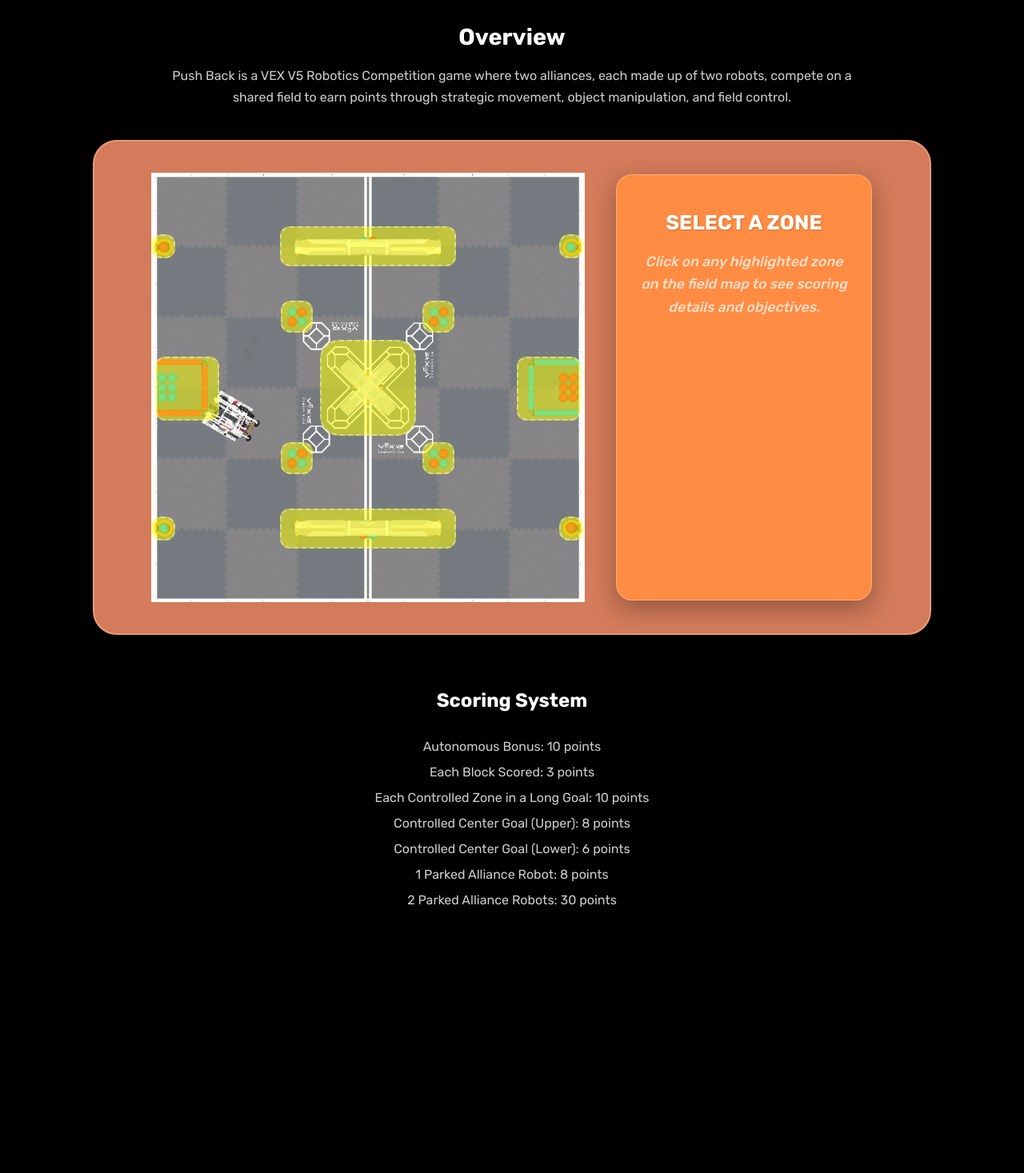
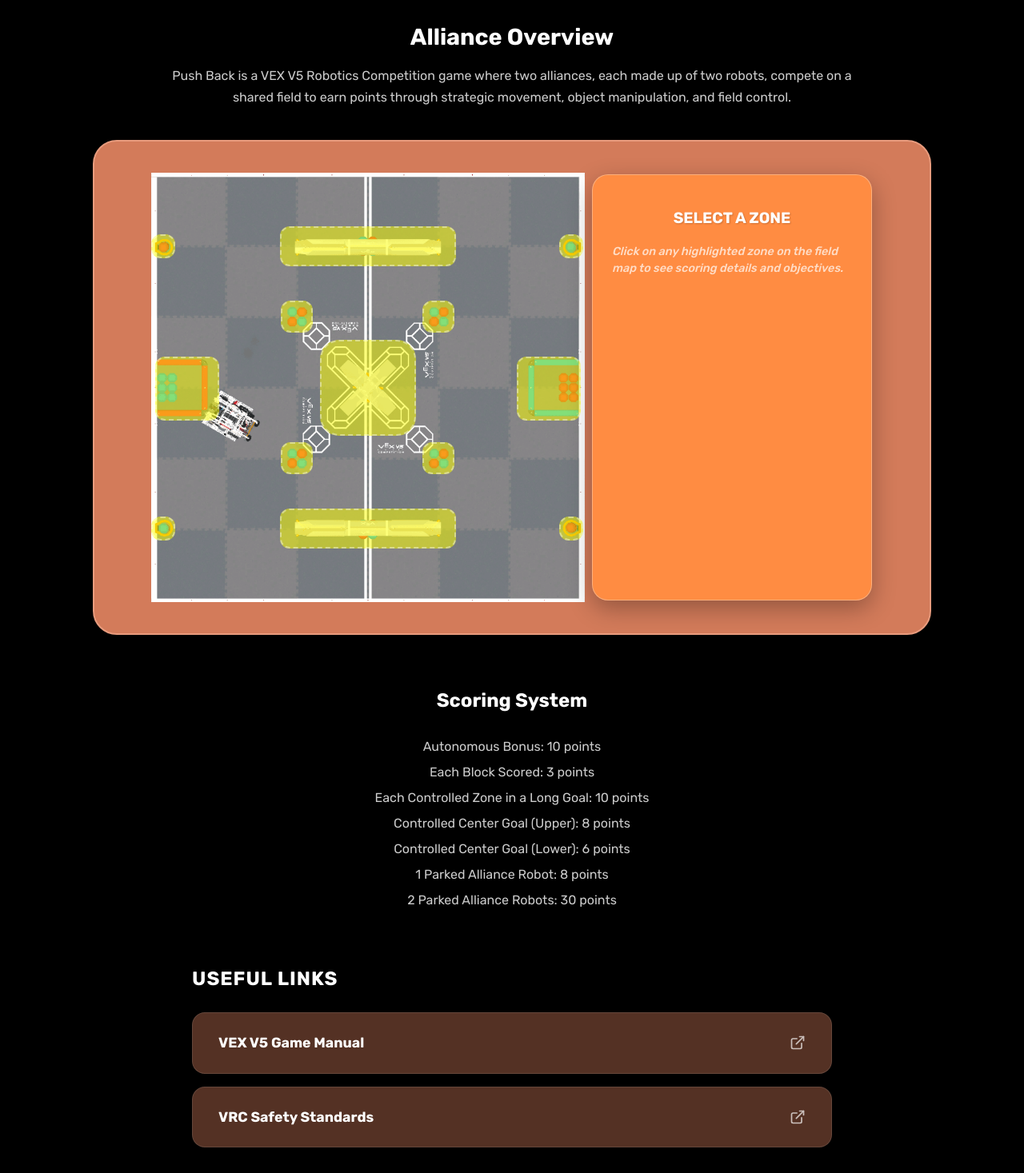
Before and after one commit to codersushi/beyond-the-bot, a Next.js app: page /gameoverview in a window 1280 px wide. Shown: the part 137-1604 px from the top of the page at 80% size. Before the commit the page ends 1351 px from the top, so only its background shows below. Built offline with nearby package versions, Linux system fonts and the light colour scheme.

Commit message:
Finished Interactive Field Element Explanation Tool

```diff
--- a/app/gameoverview/page.tsx
+++ b/app/gameoverview/page.tsx
@@ -1,6 +1,8 @@
 'use client';
 import { Rubik } from "next/font/google";
 import { useState } from "react";
+// High-quality vector icons for info and external links
+import { Info, ExternalLink } from "lucide-react";
 
 const rubik = Rubik({ subsets: ['latin'], style: ['italic', 'normal'] });
 
@@ -12,91 +14,148 @@
   y: string;   // Percentage from top
   w: string;   // Width of hitbox
   h: string;   // Height of hitbox
+  links: { title: string; url: string }[]; // Array to support multiple links
 };
 
 export default function GameOverview() {
   const [selected, setSelected] = useState<FieldObject | null>(null);
 
-  // CONFIGURATION ARRAY: Descriptions expanded and Loader text replaced as requested
   const objects: FieldObject[] = [
     {
       id: "center-goal",
       title: "Center Goal",
-      description: "The primary scoring structure of the field. Robots can earn significant points by placing blocks into the multiple tiers. Higher levels grant exponentially more points but require high-level precision and lift stability to reach successfully.",
-      x: "31.6%", y: "50%", w: "120px", h: "120px"
+      description: "The center goals are field elements located in the middle of the field, consisting of an upper center goal and a lower center goal. Robots can score red and blue blocks into either goal, and a team controls a goal by having more of their alliance colored blocks inside it. Controlling a goal awards an 8-point bonus, which can often swing a match’s score.",
+      x: "31.6%", y: "50%", w: "120px", h: "120px",
+      links: [
+        { title: "Center Goal Rules Q&A: 2782", url: "https://www.robotevents.com/V5RC/2025-2026/QA/2782" },
+        { title: "Center Goal Rules Q&A: 2737", url: "https://www.robotevents.com/V5RC/2025-2026/QA/2737" }
+      ]
     },
     {
       id: "long-goal-left",
       title: "Long Goal (Left)",
-      description: "A critical side scoring zone located on the left flank. Alliances that successfully control and saturate these zones with blocks can secure a massive 10-point bonus, often becoming the tie-breaker in high-level matches.",
-      x: "31.6%", y: "18%", w: "220px", h: "50px"
+      description: "The long goal is a field element where robots can score red and blue blocks during the match. It provides a consistent scoring location for quickly placing hoarded blocks for points. A control zone located between both long goals can hold up to four blocks. A team gains control by having more of their alliance colored blocks inside it, earning a 10-point bonus.",
+      x: "31.6%", y: "18%", w: "220px", h: "50px",
+      links: [
+        { title: "Long Goal Rules Q&A: 3115", url: "https://www.robotevents.com/V5RC/2025-2026/QA/3115" },
+        { title: "Long Goal Rules Q&A: 2789", url: "https://www.robotevents.com/V5RC/2025-2026/QA/2789" }
+      ]
     },
     {
       id: "long-goal-right",
       title: "Long Goal (Right)",
-      description: "The opposite side scoring zone essential for balanced field control. Strategy often involves splitting alliance duties to ensure this goal remains contested or secured against opposing robot interference.",
-      x: "31.6%", y: "82%", w: "220px", h: "50px"
+      description: "The long goal is a field element where robots can score red and blue blocks during the match. It provides a consistent scoring location for quickly placing hoarded blocks for points. A control zone located between both long goals can hold up to four blocks. A team gains control by having more of their alliance colored blocks inside it, earning a 10-point bonus.",
+      x: "31.6%", y: "82%", w: "220px", h: "50px",
+      links: [
+        { title: "Long Goal Rules Q&A: 3115", url: "https://www.robotevents.com/V5RC/2025-2026/QA/3115" },
+        { title: "Long Goal Rules Q&A: 2789", url: "https://www.robotevents.com/V5RC/2025-2026/QA/2789" }
+      ]
     },
     {
       id: "blue-park-zone",
       title: "Blue Park Zone",
-      description: "A dedicated endgame structure for the Blue Alliance. Robots must navigate to and remain on this platform at the end of the match. Successful parking yields 8 points for one robot or a game-changing 30 points if both alliance robots park.",
-      x: "54.7%", y: "50.2%", w: "80px", h: "80px"
+      description: "This is a Blue Alliance Parking Zone.\n\nThe parking zone is a designated area on the field where robots must be fully or partially inside of at the end of the match for points. Parking one robot earns 8 points, while parking two robots earns 30 points.",
+      x: "54.7%", y: "50.2%", w: "80px", h: "80px",
+      links: [
+        { title: "Parking Rules Q&A: 3000", url: "https://www.robotevents.com/it/V5RC/2025-2026/QA/3000" },
+        { title: "Parking Rules Q&A: 2772", url: "https://www.robotevents.com/V5RC/2025-2026/QA/2772" }
+      ]
     },
     {
       id: "red-park-zone",
       title: "Red Park Zone",
-      description: "A dedicated endgame structure for the Red Alliance. Much like the blue equivalent, this zone requires precise drive-train control to mount the platform under pressure, rewarding alliances with up to 30 points for a double-park.",
-      x: "8.6%", y: "50.2%", w: "80px", h: "80px"
+      description: "This is a Red Alliance Parking Zone.\n\nThe parking zone is a designated area on the field where robots must be fully or partially inside of at the end of the match for points. Parking one robot earns 8 points, while parking two robots earns 30 points.",
+      x: "8.6%", y: "50.2%", w: "80px", h: "80px",
+      links: [
+        { title: "Parking Rules Q&A: 3000", url: "https://www.robotevents.com/it/V5RC/2025-2026/QA/3000" },
+        { title: "Parking Rules Q&A: 2772", url: "https://www.robotevents.com/V5RC/2025-2026/QA/2772" }
+      ]
     },
     {
       id: "loader1",
       title: "Loader",
-      description: "The loader is a field element that starts the match holding three red and three blue blocks. During the 1:45 driver-controlled period, the loader may place their alliance-colored blocks into the tubes for robots to collect and score.",
-      x: "5.5%", y: "82%", w: "30px", h: "30px"
+      description: "The loader is a field element that starts the match holding three red and three blue blocks. During the 1:45 driver-controlled period, the loader may place their alliance colored blocks into the tubes for robots to collect and score.",
+      x: "5.5%", y: "82%", w: "30px", h: "30px",
+      links: [
+        { title: "Loader Rules Q&A: 2787", url: "https://www.robotevents.com/V5RC/2025-2026/QA/2787" },
+        { title: "Loader Rules Q&A: 2840", url: "https://www.robotevents.com/V5RC/2025-2026/QA/2840" }
+      ]
     },
     {
       id: "loader2",
       title: "Loader",
-      description: "The loader is a field element that starts the match holding three red and three blue blocks. During the 1:45 driver-controlled period, the loader may place their alliance-colored blocks into the tubes for robots to collect and score.",
-      x: "5.5%", y: "18%", w: "30px", h: "30px"
+      description: "The loader is a field element that starts the match holding three red and three blue blocks. During the 1:45 driver-controlled period, the loader may place their alliance colored blocks into the tubes for robots to collect and score.",
+      x: "5.5%", y: "18%", w: "30px", h: "30px",
+      links: [
+        { title: "Loader Rules Q&A: 2787", url: "https://www.robotevents.com/V5RC/2025-2026/QA/2787" },
+        { title: "Loader Rules Q&A: 2840", url: "https://www.robotevents.com/V5RC/2025-2026/QA/2840" }
+      ]
     },
     {
       id: "loader3",
       title: "Loader",
-      description: "The loader is a field element that starts the match holding three red and three blue blocks. During the 1:45 driver-controlled period, the loader may place their alliance-colored blocks into the tubes for robots to collect and score.",
-      x: "57.6%", y: "18%", w: "30px", h: "30px"
+      description: "The loader is a field element that starts the match holding three red and three blue blocks. During the 1:45 driver-controlled period, the loader may place their alliance colored blocks into the tubes for robots to collect and score.",
+      x: "57.6%", y: "18%", w: "30px", h: "30px",
+      links: [
+        { title: "Loader Rules Q&A: 2787", url: "https://www.robotevents.com/V5RC/2025-2026/QA/2787" },
+        { title: "Loader Rules Q&A: 2840", url: "https://www.robotevents.com/V5RC/2025-2026/QA/2840" }
+      ]
     },
     {
       id: "loader4",
       title: "Loader",
-      description: "The loader is a field element that starts the match holding three red and three blue blocks. During the 1:45 driver-controlled period, the loader may place their alliance-colored blocks into the tubes for robots to collect and score.",
-      x: "57.6%", y: "82%", w: "30px", h: "30px"
+      description: "The loader is a field element that starts the match holding three red and three blue blocks. During the 1:45 driver-controlled period, the loader may place their alliance colored blocks into the tubes for robots to collect and score.",
+      x: "57.6%", y: "82%", w: "30px", h: "30px",
+      links: [
+        { title: "Loader Rules Q&A: 2787", url: "https://www.robotevents.com/V5RC/2025-2026/QA/2787" },
+        { title: "Loader Rules Q&A: 2840", url: "https://www.robotevents.com/V5RC/2025-2026/QA/2840" }
+      ]
     },
     {
       id: "blocks1",
-      title: "Blocks/Octo-Blocks",
-      description: "Pre-staged game elements organized in a specific criss-cross pattern. These 2 blue and 2 red blocks are immediate targets during the Autonomous period to gain an early lead and secure the 10-point bonus.",
-      x: "22.6%", y: "66%", w: "40px", h: "40px"
+      title: "Blocks",
+      description: "Blocks are the primary game objects used for scoring in the match. There are red and blue blocks, representing each alliance. Robots can hoard, transport, and score blocks into field elements such as center goals or long goals to earn points. Choosing when to score and how many to score can quickly shift the score in an alliance’s favor.",
+      x: "22.6%", y: "66%", w: "40px", h: "40px",
+      links: [
+        { title: "Block Rules Q&A: 2923", url: "https://www.robotevents.com/V5RC/2025-2026/QA/2923" },
+        { title: "Block Rules Q&A: 2809", url: "https://www.robotevents.com/V5RC/2025-2026/QA/2809" }
+      ]
     },
     {
       id: "blocks2",
-      title: "Blocks/Octo-Blocks",
-      description: "Initial field blocks ready for manipulation. Mastering the intake of these specific patterns is key for robots to quickly transition from the starting line to the scoring goals without wasting valuable seconds.",
-      x: "22.6%", y: "34%", w: "40px", h: "40px"
+      title: "Blocks",
+      description: "Blocks are the primary game objects used for scoring in the match. There are red and blue blocks, representing each alliance. Robots can hoard, transport, and score blocks into field elements such as center goals or long goals to earn points. Choosing when to score and how many to score can quickly shift the score in an alliance’s favor.",
+      x: "22.6%", y: "34%", w: "40px", h: "40px",
+      links: [
+        { title: "Block Rules Q&A: 2923", url: "https://www.robotevents.com/V5RC/2025-2026/QA/2923" },
+        { title: "Block Rules Q&A: 2809", url: "https://www.robotevents.com/V5RC/2025-2026/QA/2809" }
+      ]
     },
     {
       id: "blocks3",
-      title: "Blocks/Octo-Blocks",
-      description: "Mid-field block clusters. These blocks often become the center of early-game scuffles as both alliances attempt to claim them and deny the opponent easy scoring opportunities.",
-      x: "40.6%", y: "66%", w: "40px", h: "40px"
+      title: "Blocks",
+      description: "Blocks are the primary game objects used for scoring in the match. There are red and blue blocks, representing each alliance. Robots can hoard, transport, and score blocks into field elements such as center goals or long goals to earn points. Choosing when to score and how many to score can quickly shift the score in an alliance’s favor.",
+      x: "40.6%", y: "66%", w: "40px", h: "40px",
+      links: [
+        { title: "Block Rules Q&A: 2923", url: "https://www.robotevents.com/V5RC/2025-2026/QA/2923" },
+        { title: "Block Rules Q&A: 2809", url: "https://www.robotevents.com/V5RC/2025-2026/QA/2809" }
+      ]
     },
     {
       id: "blocks4",
-      title: "Blocks/Octo-Blocks",
-      description: "Strategic block groupings. Efficient robots can sweep these up in a single pass, enabling a rapid scoring cycle that puts immense pressure on the opposing alliance's defensive strategy.",
-      x: "40.6%", y: "34%", w: "40px", h: "40px"
+      title: "Blocks",
+      description: "Blocks are the primary game objects used for scoring in the match. There are red and blue blocks, representing each alliance. Robots can hoard, transport, and score blocks into field elements such as center goals or long goals to earn points. Choosing when to score and how many to score can quickly shift the score in an alliance’s favor.",
+      x: "40.6%", y: "34%", w: "40px", h: "40px",
+      links: [
+        { title: "Block Rules Q&A: 2923", url: "https://www.robotevents.com/V5RC/2025-2026/QA/2923" },
+        { title: "Block Rules Q&A: 2809", url: "https://www.robotevents.com/V5RC/2025-2026/QA/2809" }
+      ]
     }
+  ];
+
+  const generalLinks = [
+    { title: "VEX V5 Game Manual", url: "https://www.vexrobotics.com/v5/competition/vrc-current-game" },
+    { title: "VRC Safety Standards", url: "https://www.roboticseducation.org/documents/2023/06/vrc-safety-policy.pdf/" }
   ];
 
   return (
@@ -110,7 +169,6 @@
         margin: '0 auto',
       }}
     >
-      {/* TITLE */}
       <section style={{ marginBottom: '1.5rem', textAlign: 'center' }}>
         <h2 style={{ fontSize: 'clamp(1.5rem, 5vw, 3rem)', fontWeight: 'bold', marginBottom: '0.5rem' }}>
           GAME ANALYSIS
@@ -120,10 +178,9 @@
         </p>
       </section>
 
-      {/* OVERVIEW SECTION */}
       <section style={{ marginBottom: '2.5rem', textAlign: 'center' }}>
         <h2 style={{ fontSize: '1.8rem', marginBottom: '0.75rem', fontWeight: 'bold' }}>
-          Overview
+          Alliance Overview
         </h2>
         <p style={{ lineHeight: '1.7', color: '#ccc', maxWidth: '850px', margin: '0 auto' }}>
           Push Back is a VEX V5 Robotics Competition game where two alliances, each made up of two robots,
@@ -132,7 +189,6 @@
         </p>
       </section>
 
-      {/* WRAPPER CONTAINER */}
       <div
         style={{
           background: "#d37b5a",
@@ -147,7 +203,6 @@
         }}
       >
         <div style={{ display: "flex", alignItems: "stretch", width: "fit-content" }}>
-          {/* IMAGE CONTAINER */}
           <div style={{ position: "relative", width: "fit-content" }}>
             <img
               src="/field.png"
@@ -162,7 +217,6 @@
               }}
             />
 
-            {/* MAPPING THE HIGHLIGHTS */}
             {objects.map((obj) => (
               <div
                 key={obj.id}
@@ -185,17 +239,16 @@
             ))}
           </div>
 
-          {/* INFORMATION BOX */}
           <div
             style={{
-              width: "320px",
+              width: "350px",
               padding: "2.5rem 1.5rem",
               background: "#ff8c42",
               color: "#ffffff",
               borderRadius: "20px",
               flexShrink: 0,
               alignSelf: "stretch",
-              margin: "9px 0 9px -360px",
+              margin: "9px 0 9px -390px",
               position: "relative",
               zIndex: 20,
               boxShadow: "0 10px 30px rgba(0,0,0,0.3)",
@@ -207,7 +260,7 @@
             }}
           >
             <h2 style={{
-              fontSize: "1.6rem",
+              fontSize: "1.2rem",
               fontWeight: "bold",
               marginBottom: "1rem",
               textShadow: "1px 1px 2px rgba(0,0,0,0.2)",
@@ -216,42 +269,72 @@
               {selected?.title || "SELECT A ZONE"}
             </h2>
 
-            {/* Conditional Rendering: Inner box only appears when a hitbox is selected */}
             {selected ? (
+              <div style={{ display: 'flex', flexDirection: 'column', gap: '1rem' }}>
                 <div style={{
                   border: "1px solid rgba(255, 255, 255, 0.2)",
                   borderRadius: "12px",
-                padding: "1rem",
+                  padding: "1rem 2.2rem 1rem 1rem",
                   background: "rgba(0, 0, 0, 0.05)",
-                position: "relative"
+                  position: "relative",
+                  marginBottom: "0.5rem"
                 }}>
-                {/* Info Icon inside the smaller box */}
                   <div style={{
                     position: "absolute",
                     top: "10px",
                     right: "10px",
-                  fontSize: "1rem",
                     opacity: 0.8
                   }}>
-                  ⓘ
+                    <Info size={18} strokeWidth={2.5} />
                   </div>
-
                   <p style={{
-                  fontSize: "1.05rem",
-                  color: "rgba(255, 255, 255, 0.85)", // Lighter shade of white
-                  lineHeight: "1.6",
-                  fontWeight: "500"
+                    fontSize: "0.9rem",
+                    color: "rgba(255, 255, 255, 0.85)",
+                    lineHeight: "1.5",
+                    fontWeight: "500",
+                    whiteSpace: "pre-wrap",
+                    textAlign: "left"
                   }}>
                     {selected.description}
                   </p>
                 </div>
+
+                <div style={{ display: 'flex', flexDirection: 'column', gap: '0.75rem' }}>
+                  {selected.links.map((link, i) => (
+                    <a
+                      key={i}
+                      href={link.url}
+                      target="_blank"
+                      rel="noopener noreferrer"
+                      style={{
+                        display: 'flex',
+                        alignItems: 'center',
+                        justifyContent: 'space-between',
+                        padding: '0.8rem 1rem',
+                        background: 'rgba(211, 123, 90, 0.6)',
+                        borderRadius: '12px',
+                        textDecoration: 'none',
+                        color: 'white',
+                        border: '1px solid rgba(255, 255, 255, 0.2)',
+                        transition: 'transform 0.2s',
+                      }}
+                    >
+                      <span style={{ fontSize: '0.8rem', fontWeight: 'bold', textAlign: 'left' }}>
+                        {link.title}
+                      </span>
+                      <ExternalLink size={14} opacity={0.7} />
+                    </a>
+                  ))}
+                </div>
+              </div>
             ) : (
               <p style={{
-                fontSize: "1.1rem",
+                fontSize: "0.9rem",
                 color: "rgba(255, 255, 255, 0.7)",
-                lineHeight: "1.6",
+                lineHeight: "1.5",
                 fontWeight: "500",
-                fontStyle: "italic"
+                fontStyle: "italic",
+                textAlign: "left"
               }}>
                 Click on any highlighted zone on the field map to see scoring details and objectives.
               </p>
@@ -260,8 +343,7 @@
         </div>
       </div>
 
-      {/* SCORING SYSTEM */}
-      <section style={{ marginBottom: '2.5rem', textAlign: 'center' }}>
+      <section style={{ marginBottom: '4rem', textAlign: 'center' }}>
         <h2 style={{ fontSize: '1.5rem', marginBottom: '1.5rem', fontWeight: 'bold' }}>
           Scoring System
         </h2>
@@ -275,6 +357,51 @@
           <li>2 Parked Alliance Robots: 30 points</li>
         </ul>
       </section>
+
+      <section style={{ maxWidth: '800px', margin: '0 auto' }}>
+        <h2 style={{
+          fontSize: '1.5rem',
+          fontWeight: 'bold',
+          marginBottom: '1.5rem',
+          textTransform: 'uppercase',
+          letterSpacing: '1px'
+        }}>
+          Useful Links
+        </h2>
+        <div style={{ display: 'flex', flexDirection: 'column', gap: '1rem' }}>
+          {generalLinks.map((link, index) => (
+            <a
+              key={index}
+              href={link.url}
+              target="_blank"
+              rel="noopener noreferrer"
+              style={{
+                display: 'flex',
+                alignItems: 'center',
+                justifyContent: 'space-between',
+                padding: '1.5rem 2rem',
+                background: 'rgba(211, 123, 90, 0.4)',
+                borderRadius: '16px',
+                textDecoration: 'none',
+                color: 'white',
+                border: '1px solid rgba(255, 255, 255, 0.1)',
+                transition: 'transform 0.2s, background 0.2s',
+              }}
+              onMouseOver={(e) => {
+                e.currentTarget.style.background = 'rgba(211, 123, 90, 0.6)';
+                e.currentTarget.style.transform = 'translateY(-2px)';
+              }}
+              onMouseOut={(e) => {
+                e.currentTarget.style.background = 'rgba(211, 123, 90, 0.4)';
+                e.currentTarget.style.transform = 'translateY(0)';
+              }}
+            >
+              <span style={{ fontSize: '1.1rem', fontWeight: 'bold' }}>{link.title}</span>
+              <ExternalLink size={20} opacity={0.7} />
+            </a>
+          ))}
+        </div>
+      </section>
     </main>
   );
 }
```
Lines whose indentation alone changed are shown as unchanged.
